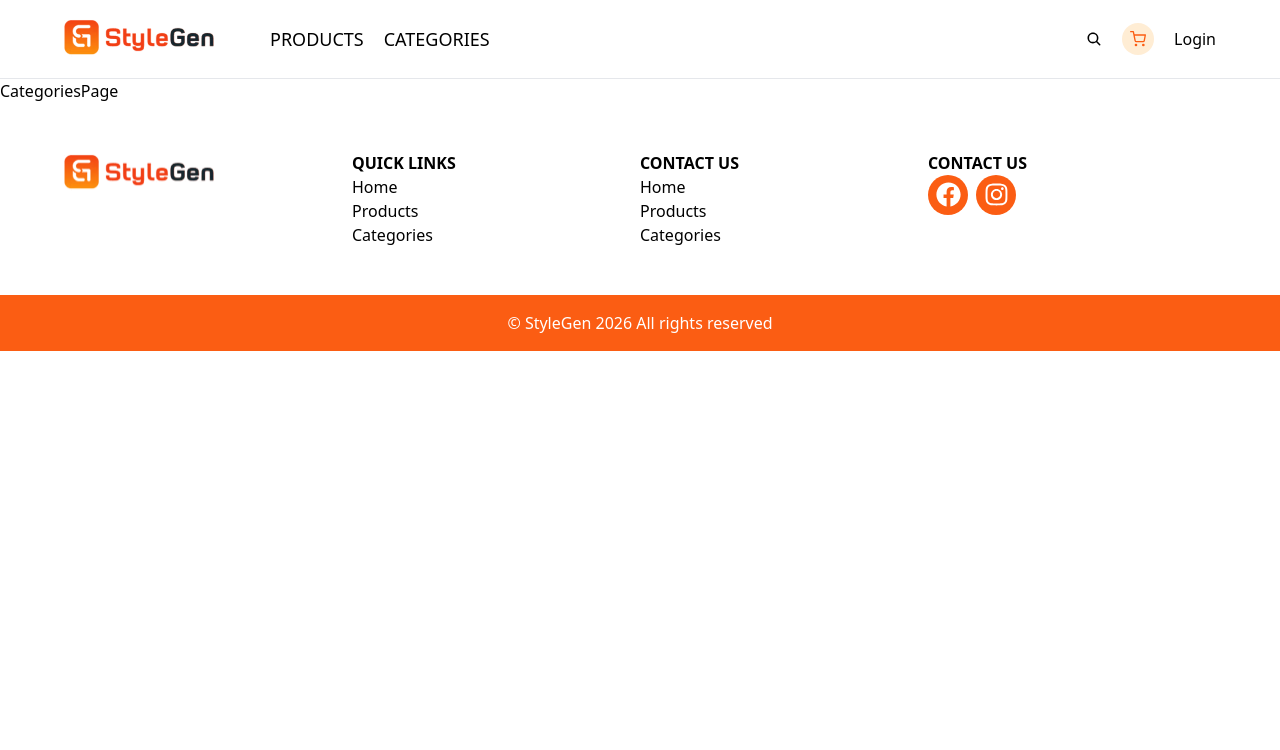
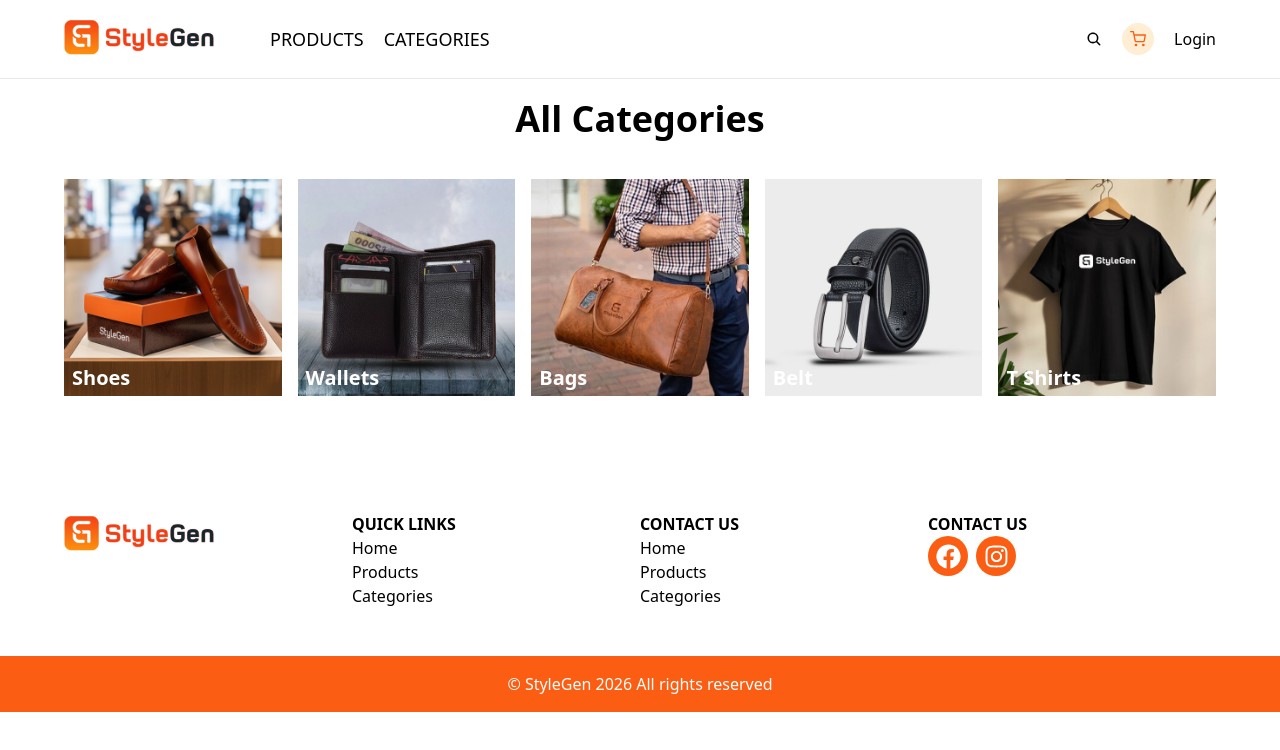
Before and after one commit to GausAlMunirTushar/stylegen-frontend, a Next.js app: page /categories in a window 1280 px wide. Shown: the top 750 px of the page. Built offline with nearby package versions, Linux system fonts and the light colour scheme.

Commit message:
feat: update categories page

```diff
--- a/src/app/(web)/categories/page.tsx
+++ b/src/app/(web)/categories/page.tsx
@@ -1,8 +1,27 @@
+import Image from "next/image"
+import Title from "@/components/ui/Title"
+import Button from "@/components/ui/Button"
+import categories from "@/data/categories"
+
 
 
 const CategoriesPage = () => {
     return (
-        <div>CategoriesPage</div>
+        <div className="max-w-6xl mx-auto">
+            <Title>All Categories</Title>
+            <section className="max-w-6xl mx-auto my-10">
+                <div className="grid grid-cols-2 md:grid-cols-3 lg:grid-cols-5 gap-4">
+                    {
+                        categories.map((category) => (
+                            <div key={category.name}>
+                                <Image width={500} height={500} alt={category.name} src={category.image} />
+                                <p className="relative bottom-8 text-white font-bold text-xl left-2">{category.name}</p>
+                            </div>
+                        ))
+                    }
+                </div>
+            </section>
+        </div>
     )
 }
 
```
